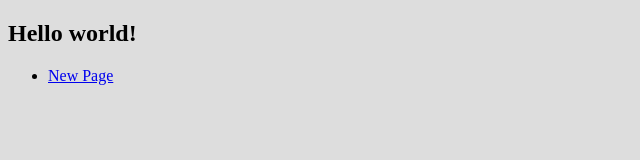
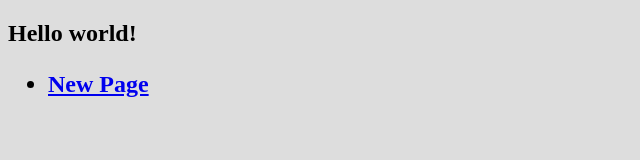
Before and after one commit to Valera-Palianov/creative-lesson3, a plain HTML site: page index.html in a window 1280 px wide. Shown: the whole page, without its empty margins (0-640 px from the left). Drawn offline with Linux system fonts and the light colour scheme.

Commit message:
Revert "Fix close header tag"
This reverts commit 4cc622e52ea12eecbc7336f38a7e55f9bfb49261.

```diff
--- a/index.html
+++ b/index.html
@@ -5,7 +5,7 @@
 		<link rel='stylesheet' href='style.css'>
 	</head>
 	<body>
-		<h2>Hello world!</h2>
+		<h2>Hello world!<h2>
 		<ul>
 			<li><a href='./newPage.html'>New Page</a></li>
 		</ul>
```
